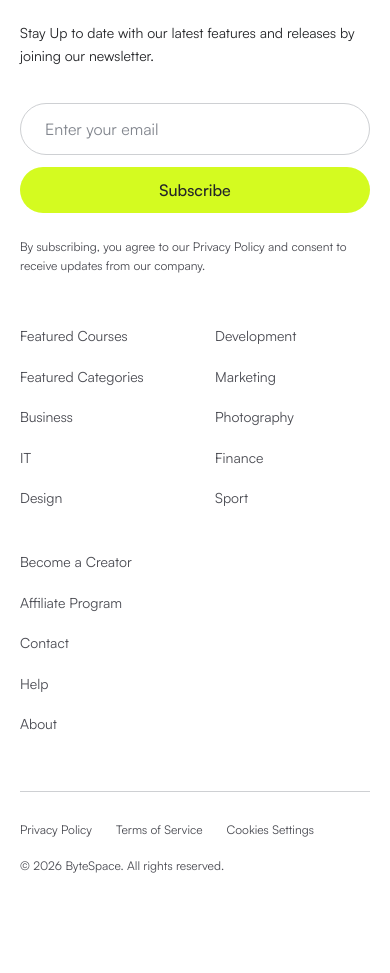
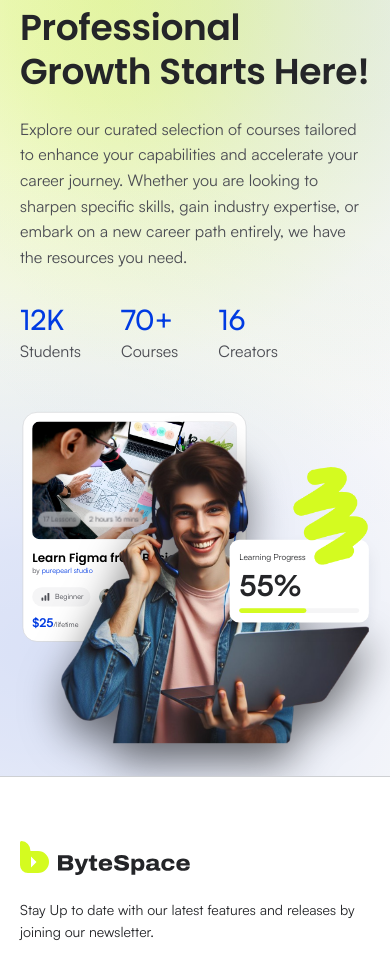
Before and after one commit to HasnathAhmedTamim/bytespace-frontend, a Next.js app: page / in a window 390 px wide. Shown: the part 4647-5620 px from the top of the page. Before the commit the page ends 5547 px from the top, so only its background shows below. Built offline with nearby package versions, Linux system fonts and the light colour scheme.

Commit message:
feat(home): add professional growth section with gradient backdrop

```diff
--- a/src/app/(site)/page.tsx
+++ b/src/app/(site)/page.tsx
@@ -1,5 +1,7 @@
 import { CategoriesSection } from "@/components/sections/home/categories-section";
 import { DiscoverSection } from "@/components/sections/home/discover-section";
+import { GradientBackdrop } from "@/components/sections/home/gradient-backdrop";
+import { GrowthSection } from "@/components/sections/home/growth-section";
 import { HeroSection } from "@/components/sections/home/hero-section";
 import { PartnersSection } from "@/components/sections/home/partners-section";
 
@@ -10,6 +12,9 @@
       <PartnersSection />
       <DiscoverSection />
       <CategoriesSection />
+      <GradientBackdrop>
+        <GrowthSection />
+      </GradientBackdrop>
     </>
   );
 }
--- a/src/app/globals.css
+++ b/src/app/globals.css
@@ -213,6 +213,18 @@
   background-position: calc(50% + 60px) 0;
 }
 
+/* Soft blurred colour blob; set the peak colour with --glow */
+@utility bg-glow {
+  background-image: radial-gradient(
+    closest-side,
+    var(--glow) 0%,
+    color-mix(in srgb, var(--glow) 84%, transparent) 20%,
+    color-mix(in srgb, var(--glow) 50%, transparent) 40%,
+    color-mix(in srgb, var(--glow) 12%, transparent) 70%,
+    transparent 100%
+  );
+}
+
 @layer base {
   * {
     @apply border-border outline-ring/50;
--- /dev/null
+++ b/src/components/sections/home/gradient-backdrop.tsx
@@ -0,0 +1,12 @@
+export function GradientBackdrop({ children }: { children: React.ReactNode }) {
+  return (
+    <div className="relative isolate overflow-hidden bg-[#fafafa]">
+      <div aria-hidden="true" className="pointer-events-none absolute inset-0 -z-10">
+        <div className="absolute top-22.5 left-[29%] h-[1080px] w-[1040px] -translate-1/2 bg-glow [--glow:rgb(212_251_32/0.42)]" />
+        <div className="absolute top-22.5 right-10 h-[1150px] w-[1100px] translate-x-1/2 -translate-y-1/2 bg-glow [--glow:rgb(0_59_226/0.07)]" />
+        <div className="absolute top-[750px] left-10 h-[1000px] w-[1250px] -translate-1/2 bg-glow [--glow:rgb(0_59_226/0.13)]" />
+      </div>
+      {children}
+    </div>
+  );
+}
--- /dev/null
+++ b/src/components/sections/home/growth-section.tsx
@@ -0,0 +1,64 @@
+import Image from "next/image";
+
+import { CourseCard } from "@/components/courses/course-card";
+import { Container } from "@/components/shared/container";
+import { LearningProgressCard } from "@/components/shared/learning-progress-card";
+import { images } from "@/constants/images";
+import { courses } from "@/data/courses";
+
+const stats = [
+  { value: "12K", label: "Students" },
+  { value: "70+", label: "Courses" },
+  { value: "16", label: "Creators" },
+];
+
+export function GrowthSection() {
+  return (
+    <section aria-labelledby="growth-heading" className="pt-16 pb-8 md:pt-24 md:pb-12 xl:pt-30 xl:pb-15">
+      <Container className="flex flex-col gap-12 lg:flex-row lg:items-center lg:justify-between lg:gap-10">
+        <div className="lg:max-w-140">
+          <h2 id="growth-heading" className="heading-s text-balance text-neutral-950 md:heading-m">
+            Your Path to Professional Growth Starts Here!
+          </h2>
+          <p className="mt-6 max-w-[29.75rem] body-m text-neutral-700 md:mt-10 md:body-l">
+            Explore our curated selection of courses tailored to enhance your capabilities and accelerate your career
+            journey. Whether you are looking to sharpen specific skills, gain industry expertise, or embark on a new
+            career path entirely, we have the resources you need.
+          </p>
+          <dl className="mt-8 flex gap-10 md:mt-11 md:gap-14">
+            {stats.map((stat) => (
+              <div key={stat.label} className="flex flex-col-reverse">
+                <dt className="body-m text-neutral-700 md:body-l">{stat.label}</dt>
+                <dd className="font-sans text-[1.75rem]/[1.3] font-medium text-primary-800 md:text-[2rem]/[1.3]">
+                  {stat.value}
+                </dd>
+              </div>
+            ))}
+          </dl>
+        </div>
+
+        <div className="relative mx-auto h-[calc(552px*var(--stage-scale))] w-[calc(578px*var(--stage-scale))] shrink-0 [--stage-scale:0.6] sm:[--stage-scale:0.9] lg:mx-0 lg:[--stage-scale:0.75] xl:-mr-3.75 xl:[--stage-scale:1]">
+          <div inert className="absolute top-0 left-0 h-[552px] w-[578px] origin-top-left scale-(--stage-scale)">
+            <CourseCard course={courses[0]} className="absolute top-0 left-px w-[373px]" imageSizes="341px" />
+            <Image
+              src={images.people.studentLaptop}
+              alt=""
+              width={578}
+              height={541}
+              sizes="578px"
+              className="absolute top-2.75 left-0 max-w-none drop-shadow-[0_30px_35px_rgb(0_0_0/0.56)]"
+            />
+            <LearningProgressCard className="absolute top-[213px] left-[346px]" />
+            <Image
+              src={images.shapes.springLimeUpright}
+              alt=""
+              width={216}
+              height={216}
+              className="absolute top-[67px] left-[405px] max-w-none"
+            />
+          </div>
+        </div>
+      </Container>
+    </section>
+  );
+}
--- a/src/components/sections/home/hero-cards.tsx
+++ b/src/components/sections/home/hero-cards.tsx
@@ -1,6 +1,7 @@
 import Image from "next/image";
 import { Star } from "lucide-react";
 
+import { LearningProgressCard } from "@/components/shared/learning-progress-card";
 import { images } from "@/constants/images";
 import { cn } from "@/lib/utils";
 
@@ -20,13 +21,7 @@
         </p>
       </FloatingCard>
 
-      <FloatingCard className="top-[137px] left-[842px] w-58 py-4">
-        <p className="label-s font-normal text-neutral-950">Learning Progress</p>
-        <p className="mt-3 font-sans text-5xl leading-none font-bold text-neutral-950">55%</p>
-        <div className="mt-3.75 h-2 rounded-full bg-neutral-50">
-          <div className="h-full w-[56%] rounded-full bg-secondary-400" />
-        </div>
-      </FloatingCard>
+      <LearningProgressCard size="sm" className="absolute top-[137px] left-[842px]" />
 
       <FloatingCard className="top-[323px] left-[328px] w-[16.125rem] pt-3.5 pb-4">
         <p className="label-m text-neutral-950">Happy Students</p>
--- /dev/null
+++ b/src/components/shared/learning-progress-card.tsx
@@ -0,0 +1,27 @@
+import { cn } from "@/lib/utils";
+
+type LearningProgressCardProps = {
+  size?: "sm" | "md";
+  className?: string;
+};
+
+export function LearningProgressCard({ size = "md", className }: LearningProgressCardProps) {
+  const isSmall = size === "sm";
+
+  return (
+    <div className={cn("w-58 rounded-xl bg-white px-4 pb-4 shadow-soft", isSmall ? "pt-4" : "pt-5", className)}>
+      <p className="label-s font-normal text-neutral-950">Learning Progress</p>
+      <p
+        className={cn(
+          "font-sans text-5xl leading-none font-bold text-neutral-950",
+          isSmall ? "mt-3" : "mt-3.75"
+        )}
+      >
+        55%
+      </p>
+      <div className={cn("h-2 rounded-full bg-neutral-50", isSmall ? "mt-3.75" : "mt-3.5")}>
+        <div className="h-full w-[56%] rounded-full bg-secondary-400" />
+      </div>
+    </div>
+  );
+}
--- a/src/constants/images.ts
+++ b/src/constants/images.ts
@@ -52,6 +52,7 @@
     springLime: "/images/shapes/spring-lime.png",
     springWhite: "/images/shapes/spring-white.png",
     springLimeFlat: "/images/shapes/spring-lime-flat.png",
+    springLimeUpright: "/images/shapes/spring-lime-upright.png",
     cylinderLime: "/images/shapes/cylinder-lime.png",
     pyramidWhite: "/images/shapes/pyramid-white.png",
     torusWhite: "/images/shapes/torus-white.png",
```
Also changed, not shown: public/images/people/student-laptop.png, public/images/shapes/spring-lime-upright.png (added).
